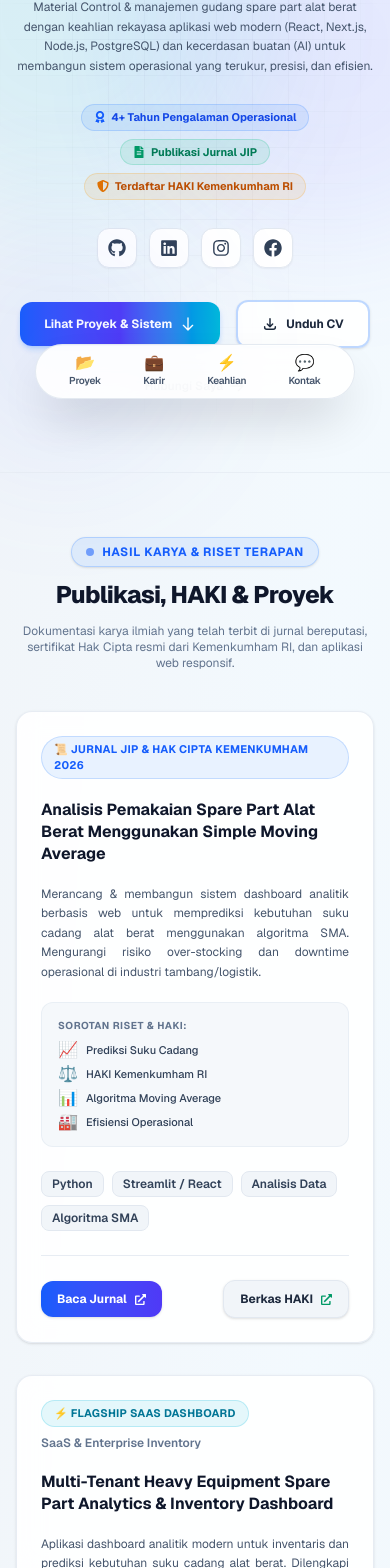
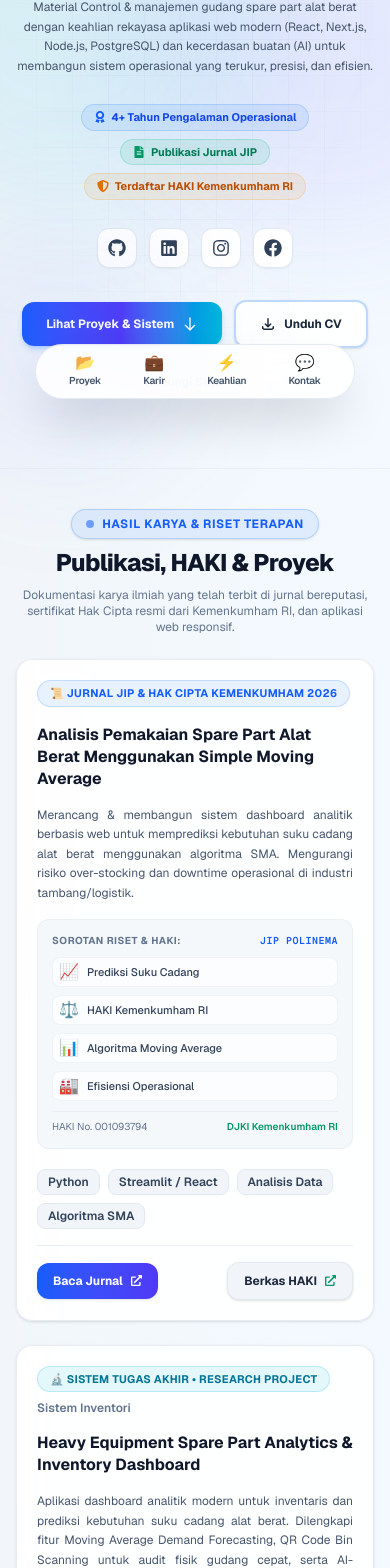
Before and after one commit to Teukuraja/online-cv, a Next.js app: page / in a window 390 px wide. Shown: the part 429-1997 px from the top of the page. Built offline with nearby package versions, Linux system fonts and the light colour scheme.

Commit message:
perubahan pada haki

```diff
--- a/components/ContactCard.tsx
+++ b/components/ContactCard.tsx
@@ -68,15 +68,15 @@ export default function ContactCard() {
         </p>
 
         {/* 2 Tombol Aksi Utama Berdampingan Simetris */}
-        <div className="flex flex-col sm:flex-row items-center justify-center gap-4 pt-2">
+        <div className="flex flex-wrap items-center justify-center gap-4 pt-2">
           {/* Tombol WhatsApp */}
           <a
             href="https://wa.me/6282350191117"
             target="_blank"
             rel="noopener noreferrer"
-            className="w-full sm:w-auto px-6 py-3.5 rounded-xl text-xs sm:text-sm font-bold text-white dark:text-slate-950 bg-emerald-600 hover:bg-emerald-500 dark:bg-emerald-400 dark:hover:bg-emerald-300 shadow-lg shadow-emerald-600/25 dark:shadow-emerald-400/25 hover:shadow-xl hover:shadow-emerald-600/40 dark:hover:shadow-emerald-400/40 hover:scale-105 active:scale-95 transition-all duration-300 flex items-center justify-center gap-2.5 cursor-pointer"
+            className="px-6 py-3.5 rounded-xl text-xs sm:text-sm font-bold text-white dark:text-slate-950 bg-emerald-600 hover:bg-emerald-500 dark:bg-emerald-400 dark:hover:bg-emerald-300 shadow-lg shadow-emerald-600/25 dark:shadow-emerald-400/25 hover:shadow-xl hover:shadow-emerald-600/40 dark:hover:shadow-emerald-400/40 hover:scale-105 active:scale-95 transition-all duration-300 flex items-center justify-center gap-2.5 cursor-pointer whitespace-nowrap shrink-0"
           >
-            <FaWhatsapp className="text-base" />
+            <FaWhatsapp className="text-base shrink-0" />
             <span>Kirim Pesan via WhatsApp</span>
           </a>
 
@@ -85,9 +85,9 @@ export default function ContactCard() {
             href="mailto:teuku1923@gmail.com"
             target="_blank"
             rel="noopener noreferrer"
-            className="w-full sm:w-auto px-6 py-3.5 rounded-xl text-xs sm:text-sm font-bold text-white dark:text-slate-950 bg-gradient-to-r from-blue-600 via-indigo-600 to-cyan-500 dark:from-cyan-400 dark:via-emerald-400 dark:to-teal-300 shadow-lg shadow-blue-500/25 dark:shadow-cyan-500/25 hover:shadow-xl hover:shadow-blue-500/40 dark:hover:shadow-cyan-400/40 hover:scale-105 active:scale-95 transition-all duration-300 flex items-center justify-center gap-2.5 cursor-pointer"
+            className="px-6 py-3.5 rounded-xl text-xs sm:text-sm font-bold text-white dark:text-slate-950 bg-gradient-to-r from-blue-600 via-indigo-600 to-cyan-500 dark:from-cyan-400 dark:via-emerald-400 dark:to-teal-300 shadow-lg shadow-blue-500/25 dark:shadow-cyan-500/25 hover:shadow-xl hover:shadow-blue-500/40 dark:hover:shadow-cyan-400/40 hover:scale-105 active:scale-95 transition-all duration-300 flex items-center justify-center gap-2.5 cursor-pointer whitespace-nowrap shrink-0"
           >
-            <FaEnvelope className="text-sm" />
+            <FaEnvelope className="text-sm shrink-0" />
             <span>Kirim Email Direct</span>
           </a>
         </div>
--- a/components/Hero.tsx
+++ b/components/Hero.tsx
@@ -126,19 +126,19 @@ export default function Hero() {
           </div>
 
           {/* Tombol Aksi Utama (Lihat Proyek & Unduh CV) */}
-          <div className="flex flex-wrap items-center justify-center lg:justify-start gap-4 pt-2 w-full sm:w-auto">
+          <div className="flex flex-wrap items-center justify-center lg:justify-start gap-3 sm:gap-4 pt-2">
 
             {/* Lihat Proyek */}
             <a
               href="#proyek"
               onClick={(e) => {
                 e.preventDefault();
-                scrollTo('#proyek', { duration: 1.8, offset: -80 });
+                scrollTo('#proyek', { duration: 1.0, offset: -60 });
               }}
-              className="px-6 py-3.5 rounded-xl text-xs sm:text-sm font-bold text-white dark:text-slate-950 bg-gradient-to-r from-blue-600 via-indigo-600 to-cyan-500 dark:from-cyan-400 dark:via-emerald-400 dark:to-teal-300 shadow-md shadow-blue-500/25 dark:shadow-cyan-500/25 hover:shadow-xl hover:shadow-blue-500/40 dark:hover:shadow-cyan-400/40 hover:scale-105 active:scale-95 transition-all duration-300 flex items-center gap-2 cursor-pointer"
+              className="px-6 py-3.5 rounded-xl text-xs sm:text-sm font-bold text-white dark:text-slate-950 bg-gradient-to-r from-blue-600 via-indigo-600 to-cyan-500 dark:from-cyan-400 dark:via-emerald-400 dark:to-teal-300 shadow-md shadow-blue-500/25 dark:shadow-cyan-500/25 hover:shadow-xl hover:shadow-blue-500/40 dark:hover:shadow-cyan-400/40 hover:scale-105 active:scale-95 transition-all duration-300 flex items-center justify-center gap-2 cursor-pointer whitespace-nowrap shrink-0"
             >
               <span>Lihat Proyek &amp; Sistem</span>
-              <svg className="w-4 h-4" fill="none" stroke="currentColor" viewBox="0 0 24 24" aria-hidden="true">
+              <svg className="w-4 h-4 shrink-0" fill="none" stroke="currentColor" viewBox="0 0 24 24" aria-hidden="true">
                 <path strokeLinecap="round" strokeLinejoin="round" strokeWidth={2} d="M19 14l-7 7m0 0l-7-7m7 7V3" />
               </svg>
             </a>
@@ -147,9 +147,9 @@ export default function Hero() {
             <a
               href="/CV-Teuku-Raja-Muda-Alfarizi.pdf"
               download="CV-Teuku-Raja-Muda-Alfarizi.pdf"
-              className="px-6 py-3.5 rounded-xl text-xs sm:text-sm font-bold text-slate-800 dark:text-slate-200 bg-white/90 dark:bg-slate-900/90 border-2 border-blue-500/30 dark:border-cyan-400/30 hover:border-blue-600 dark:hover:border-cyan-400 hover:text-blue-600 dark:hover:text-cyan-400 shadow-sm hover:shadow-lg hover:shadow-blue-500/15 dark:hover:shadow-cyan-500/20 hover:scale-105 active:scale-95 transition-all duration-300 flex items-center gap-2 cursor-pointer"
+              className="px-6 py-3.5 rounded-xl text-xs sm:text-sm font-bold text-slate-800 dark:text-slate-200 bg-white/90 dark:bg-slate-900/90 border-2 border-blue-500/30 dark:border-cyan-400/30 hover:border-blue-600 dark:hover:border-cyan-400 hover:text-blue-600 dark:hover:text-cyan-400 shadow-sm hover:shadow-lg hover:shadow-blue-500/15 dark:hover:shadow-cyan-500/20 hover:scale-105 active:scale-95 transition-all duration-300 flex items-center justify-center gap-2 cursor-pointer whitespace-nowrap shrink-0"
             >
-              <svg className="w-4 h-4" fill="none" stroke="currentColor" viewBox="0 0 24 24" aria-hidden="true">
+              <svg className="w-4 h-4 shrink-0" fill="none" stroke="currentColor" viewBox="0 0 24 24" aria-hidden="true">
                 <path strokeLinecap="round" strokeLinejoin="round" strokeWidth={2.2} d="M4 16v1a3 3 0 003 3h10a3 3 0 003-3v-1m-4-4l-4 4m0 0l-4-4m4 4V4" />
               </svg>
               <span>Unduh CV</span>
@@ -162,10 +162,10 @@ export default function Hero() {
                 e.preventDefault();
                 scrollTo('#kontak', { duration: 1.8, offset: -80 });
               }}
-              className="px-5 py-3.5 rounded-xl text-xs sm:text-sm font-semibold text-slate-600 dark:text-slate-300 hover:text-blue-600 dark:hover:text-cyan-400 hover:bg-slate-100 dark:hover:bg-slate-800/80 transition-all flex items-center gap-1.5 cursor-pointer"
+              className="px-5 py-3.5 rounded-xl text-xs sm:text-sm font-semibold text-slate-600 dark:text-slate-300 hover:text-blue-600 dark:hover:text-cyan-400 hover:bg-slate-100 dark:hover:bg-slate-800/80 transition-all flex items-center justify-center gap-1.5 cursor-pointer whitespace-nowrap shrink-0"
             >
               <span>Hubungi Saya</span>
-              <svg className="w-4 h-4" fill="none" stroke="currentColor" viewBox="0 0 24 24" aria-hidden="true">
+              <svg className="w-4 h-4 shrink-0" fill="none" stroke="currentColor" viewBox="0 0 24 24" aria-hidden="true">
                 <path strokeLinecap="round" strokeLinejoin="round" strokeWidth={2} d="M14 5l7 7m0 0l-7 7m7-7H3" />
               </svg>
             </a>
--- a/components/Navbar.tsx
+++ b/components/Navbar.tsx
@@ -26,9 +26,9 @@ export default function Navbar() {
   const handleNavClick = (e: React.MouseEvent<HTMLAnchorElement>, href: string) => {
     e.preventDefault();
     if (href === '#' || href === '#home') {
-      scrollTo(0, { duration: 1.8 });
+      scrollTo(0, { duration: 1.1 });
     } else if (href.startsWith('#')) {
-      scrollTo(href, { duration: 1.8, offset: -80 });
+      scrollTo(href, { duration: 1.1, offset: -60 });
     }
   };
 
@@ -42,7 +42,7 @@ export default function Navbar() {
           ? 'bg-white/80 dark:bg-slate-900/80 backdrop-blur-md border-b border-slate-200/80 dark:border-white/10 shadow-sm shadow-slate-900/5 dark:shadow-black/20'
           : 'bg-transparent border-b border-transparent'
       }`}>
-        <div className="max-w-5xl w-full mx-auto px-6 py-3 flex items-center justify-between">
+        <div className="max-w-5xl w-full mx-auto px-4 sm:px-6 lg:px-8 py-3 flex items-center justify-between">
           {/* Kiri: Inisial Logo Profil & Branding Nama Lengkap */}
           <a
             href="#"
@@ -127,23 +127,23 @@ export default function Navbar() {
         <a
           href="#"
           onClick={(e) => handleNavClick(e, '#')}
-          className="flex items-center gap-2"
+          className="flex items-center gap-2 min-w-0"
         >
           <div className="w-7 h-7 rounded-full bg-gradient-to-tr from-blue-600 to-cyan-500 dark:from-cyan-400 dark:to-emerald-400 flex items-center justify-center text-white dark:text-slate-950 font-black text-[11px] shadow-sm shrink-0">
             TR
           </div>
-          <div className="flex flex-col text-left">
-            <span className="text-xs font-bold tracking-tight bg-gradient-to-r from-slate-900 to-blue-600 dark:from-white dark:to-cyan-400 bg-clip-text text-transparent leading-tight">
+          <div className="flex flex-col text-left min-w-0">
+            <span className="text-xs font-bold tracking-tight bg-gradient-to-r from-slate-900 to-blue-600 dark:from-white dark:to-cyan-400 bg-clip-text text-transparent leading-tight truncate">
               Teuku Raja
             </span>
-            <span className="text-[9px] font-semibold text-blue-600 dark:text-cyan-400 font-mono tracking-wide">
+            <span className="text-[9px] font-semibold text-blue-600 dark:text-cyan-400 font-mono tracking-wide truncate">
               S1 Informatika
             </span>
           </div>
         </a>
 
         {/* Action Buttons: Tema & Unduh CV */}
-        <div className="flex items-center gap-1.5">
+        <div className="flex items-center gap-1.5 shrink-0">
           <button
             type="button"
             onClick={toggleTheme}
--- a/components/ProjectsGrid.tsx
+++ b/components/ProjectsGrid.tsx
@@ -12,18 +12,18 @@ export default function ProjectsGrid() {
   return (
     <section
       id="proyek"
-      className="relative z-10 max-w-5xl mx-auto px-4 sm:px-6 py-16 sm:py-20 border-t border-slate-200/60 dark:border-white/10"
+      className="relative z-10 max-w-5xl mx-auto px-4 sm:px-6 py-10 sm:py-14 border-t border-slate-200/60 dark:border-white/10"
       aria-label="Publikasi Jurnal, HAKI dan Proyek Unggulan"
     >
       <div id="publikasi" className="-mt-16 pt-16" />
 
       {/* Header Bagian */}
-      <div className="space-y-3 mb-10 text-center sm:text-left">
+      <div className="space-y-2 mb-6 sm:mb-8 text-center sm:text-left">
         <div className="inline-flex items-center gap-2 px-3.5 py-1.5 rounded-full bg-blue-500/10 dark:bg-cyan-500/10 border border-blue-500/25 dark:border-cyan-500/30 text-blue-600 dark:text-cyan-400 font-bold text-xs uppercase tracking-wider shadow-sm">
           <span className="w-2 h-2 rounded-full bg-blue-600 dark:bg-cyan-400 animate-pulse" />
           <span>Hasil Karya &amp; Riset Terapan</span>
         </div>
-        <h2 className="text-2xl sm:text-4xl font-extrabold tracking-tight text-slate-900 dark:text-white">
+        <h2 className="text-2xl sm:text-3xl md:text-4xl font-extrabold tracking-tight text-slate-900 dark:text-white">
           Publikasi, HAKI &amp; Proyek
         </h2>
         <p className="text-slate-500 dark:text-slate-400 text-xs sm:text-sm max-w-2xl">
@@ -32,7 +32,7 @@ export default function ProjectsGrid() {
       </div>
 
       {/* Grid 2 Kolom Presisi, Simetris dengan Animasi Anti-Gravity */}
-      <div className="grid grid-cols-1 md:grid-cols-2 gap-8 items-stretch">
+      <div className="grid grid-cols-1 md:grid-cols-2 gap-6 items-stretch">
 
         {/* KARTU 1: PUBLIKASI JURNAL & HAKI (Dua Tombol Sejajar Ujung ke Ujung) */}
         <motion.div
@@ -44,10 +44,10 @@ export default function ProjectsGrid() {
             y: -6,
             transition: { duration: 0.2, ease: 'easeOut' },
           }}
-          className="relative overflow-hidden h-full flex flex-col justify-between rounded-2xl p-6 sm:p-7 bg-white/90 dark:bg-slate-900/90 border border-slate-200/80 dark:border-white/10 shadow-sm hover:border-cyan-400/50 dark:hover:border-cyan-400/60 hover:shadow-xl hover:shadow-cyan-500/8 backdrop-blur-md transition-colors duration-300 group"
+          className="relative overflow-hidden h-full flex flex-col justify-between rounded-2xl sm:rounded-3xl p-5 sm:p-6 bg-white/90 dark:bg-slate-900/90 border border-slate-200/80 dark:border-white/10 shadow-sm hover:border-cyan-400/50 dark:hover:border-cyan-400/60 hover:shadow-xl hover:shadow-cyan-500/8 backdrop-blur-md transition-colors duration-300 group"
         >
           <div className="absolute top-0 inset-x-0 h-0.5 bg-gradient-to-r from-blue-600 via-indigo-500 to-cyan-400 dark:from-cyan-400 dark:via-sky-400 dark:to-teal-300 opacity-0 group-hover:opacity-100 transition-opacity duration-300" />
-          <div className="space-y-5">
+          <div className="space-y-4">
             {/* Header Tag */}
             <div className="flex flex-wrap items-center justify-between gap-2 min-h-[28px]">
               <span className="px-3 py-1 rounded-full bg-blue-500/10 dark:bg-cyan-500/15 border border-blue-500/20 dark:border-cyan-500/30 text-blue-600 dark:text-cyan-400 text-[11px] font-bold tracking-wide uppercase">
@@ -67,17 +67,22 @@ export default function ProjectsGrid() {
 
             {/* Blok Sorotan Riset & HAKI */}
             {journalProject.highlights && (
-              <div className="bg-slate-100/70 dark:bg-slate-800/40 p-4 rounded-xl border border-slate-200/60 dark:border-white/5 space-y-2.5 text-xs">
-                <div className="text-[10px] font-bold text-slate-500 dark:text-slate-400 uppercase tracking-wider">
-                  {journalProject.highlightsTitle || 'Sorotan Riset & HAKI:'}
+              <div className="bg-slate-100/70 dark:bg-slate-800/40 p-3.5 rounded-xl border border-slate-200/60 dark:border-white/5 space-y-2.5 text-xs">
+                <div className="flex items-center justify-between text-[10px] font-bold text-slate-500 dark:text-slate-400 uppercase tracking-wider">
+                  <span>{journalProject.highlightsTitle || 'Sorotan Riset & HAKI:'}</span>
+                  <span className="text-blue-600 dark:text-cyan-400 font-mono font-semibold">JIP Polinema</span>
                 </div>
                 <div className="grid grid-cols-1 sm:grid-cols-2 gap-2 text-slate-700 dark:text-slate-300 font-medium text-[11px]">
                   {journalProject.highlights.map((item) => (
-                    <span key={item.label} className="flex items-center gap-2">
-                      <span className="text-base leading-none">{item.icon}</span>
-                      <span>{item.label}</span>
-                    </span>
+                    <div key={item.label} className="flex items-center gap-2 p-1.5 rounded-lg bg-white/70 dark:bg-slate-900/60 border border-slate-200/50 dark:border-white/5">
+                      <span className="text-base leading-none shrink-0">{item.icon}</span>
+                      <span className="truncate">{item.label}</span>
+                    </div>
                   ))}
+                </div>
+                <div className="pt-2 border-t border-slate-200/60 dark:border-white/5 flex items-center justify-between text-[10px] text-slate-500 dark:text-slate-400">
+                  <span>HAKI No. 001093794</span>
+                  <span className="text-emerald-600 dark:text-emerald-400 font-semibold">DJKI Kemenkumham RI</span>
                 </div>
               </div>
             )}
@@ -96,13 +101,13 @@ export default function ProjectsGrid() {
           </div>
 
           {/* Footer Kartu 1: Tombol Baca Jurnal & Berkas HAKI (Ujung ke Ujung / Justify-Between) */}
-          <div className="pt-6 mt-6 border-t border-slate-200/80 dark:border-white/10 flex items-center justify-between gap-3">
+          <div className="pt-4 mt-4 border-t border-slate-200/80 dark:border-white/10 flex items-center justify-between gap-3">
             {/* Tombol Primary: Baca Jurnal */}
             <a
               href={journalProject.primaryAction.url}
               target="_blank"
               rel="noopener noreferrer"
-              className="px-4 py-2.5 rounded-xl text-xs font-bold text-white dark:text-slate-950 bg-gradient-to-r from-blue-600 to-indigo-600 dark:from-cyan-400 dark:to-emerald-400 shadow-sm hover:shadow-md hover:scale-105 active:scale-95 transition-all flex items-center justify-center gap-2 cursor-pointer"
+              className="px-4 py-2.5 rounded-xl text-xs font-bold text-white dark:text-slate-950 bg-gradient-to-r from-blue-600 to-indigo-600 dark:from-cyan-400 dark:to-emerald-400 shadow-sm hover:shadow-md hover:scale-105 active:scale-95 transition-all flex items-center justify-center gap-2 cursor-pointer whitespace-nowrap"
             >
               <span>{journalProject.primaryAction.label}</span>
               <FaExternalLinkAlt className="text-[11px]" />
@@ -114,7 +119,7 @@ export default function ProjectsGrid() {
                 href={journalProject.secondaryAction.url}
                 target="_blank"
                 rel="noopener noreferrer"
-                className="px-4 py-2.5 rounded-xl text-xs font-bold text-slate-800 dark:text-white bg-slate-100 dark:bg-slate-800/80 border border-slate-200 dark:border-slate-700 hover:bg-slate-200 dark:hover:bg-slate-700 shadow-sm hover:shadow-md hover:scale-105 active:scale-95 transition-all flex items-center justify-center gap-2 cursor-pointer"
+                className="px-4 py-2.5 rounded-xl text-xs font-bold text-slate-800 dark:text-white bg-slate-100 dark:bg-slate-800/80 border border-slate-200 dark:border-slate-700 hover:bg-slate-200 dark:hover:bg-slate-700 shadow-sm hover:shadow-md hover:scale-105 active:scale-95 transition-all flex items-center justify-center gap-2 cursor-pointer whitespace-nowrap"
               >
                 <span>{journalProject.secondaryAction.label}</span>
                 <FaExternalLinkAlt className="text-[11px] text-emerald-600 dark:text-emerald-400" />
@@ -133,10 +138,10 @@ export default function ProjectsGrid() {
             y: -6,
             transition: { duration: 0.2, ease: 'easeOut' },
           }}
-          className="relative overflow-hidden h-full flex flex-col justify-between rounded-2xl p-6 sm:p-7 bg-white/90 dark:bg-slate-900/90 border border-slate-200/80 dark:border-white/10 shadow-sm hover:border-emerald-400/50 dark:hover:border-emerald-400/60 hover:shadow-xl hover:shadow-emerald-500/8 backdrop-blur-md transition-colors duration-300 group"
+          className="relative overflow-hidden h-full flex flex-col justify-between rounded-2xl sm:rounded-3xl p-5 sm:p-6 bg-white/90 dark:bg-slate-900/90 border border-slate-200/80 dark:border-white/10 shadow-sm hover:border-emerald-400/50 dark:hover:border-emerald-400/60 hover:shadow-xl hover:shadow-emerald-500/8 backdrop-blur-md transition-colors duration-300 group"
         >
           <div className="absolute top-0 inset-x-0 h-0.5 bg-gradient-to-r from-cyan-500 via-teal-400 to-emerald-400 dark:from-emerald-400 dark:via-teal-300 dark:to-cyan-300 opacity-0 group-hover:opacity-100 transition-opacity duration-300" />
-          <div className="space-y-5">
+          <div className="space-y-4">
             {/* Header Tag */}
             <div className="flex flex-wrap items-center justify-between gap-2 min-h-[28px]">
               <span className="px-3 py-1 rounded-full bg-cyan-500/10 dark:bg-emerald-500/15 border border-cyan-500/20 dark:border-emerald-500/30 text-cyan-700 dark:text-emerald-400 text-[11px] font-bold tracking-wide uppercase">
@@ -159,7 +164,7 @@ export default function ProjectsGrid() {
 
             {/* App Window Frame Preview Gambar */}
             {webProject.image && (
-              <div className="rounded-xl border border-slate-200 dark:border-white/10 shadow-sm overflow-hidden my-3 relative group/img bg-slate-900">
+              <div className="rounded-xl border border-slate-200 dark:border-white/10 shadow-sm overflow-hidden my-2.5 relative group/img bg-slate-900">
                 <div className="flex items-center px-3 py-1.5 bg-slate-800/80 border-b border-slate-700/30">
                   <span className="w-2 h-2 bg-red-500 rounded-full mr-1.5" />
                   <span className="w-2 h-2 bg-yellow-500 rounded-full mr-1.5" />
@@ -167,10 +172,10 @@ export default function ProjectsGrid() {
                 </div>
                 <Image
                   src={webProject.image}
-                  alt={webProject.imageAlt || 'Preview Aplikasi Web Responsif'}
+                  alt={webProject.imageAlt || 'Preview Dashboard Analitik Spare Part Alat Berat'}
                   width={600}
                   height={320}
-                  className="w-full h-44 object-cover object-top group-hover/img:scale-105 transition-transform duration-500 ease-out"
+                  className="w-full h-32 sm:h-36 object-cover object-top group-hover/img:scale-105 transition-transform duration-500 ease-out"
                 />
               </div>
             )}
@@ -189,9 +194,9 @@ export default function ProjectsGrid() {
           </div>
 
           {/* Tombol Aksi */}
-          <div className="pt-6 mt-6 border-t border-slate-200/80 dark:border-white/10 flex items-center justify-between gap-3">
-            <span className="text-xs font-medium text-slate-500 dark:text-slate-400 truncate">
-              {webProject.footerSub || 'Frontend & Backend Integration'}
+          <div className="pt-4 mt-4 border-t border-slate-200/80 dark:border-white/10 flex items-center justify-between gap-3">
+            <span className="text-[11px] font-medium text-slate-500 dark:text-slate-400 truncate max-w-[240px] sm:max-w-none">
+              {webProject.footerSub || 'Tugas Akhir S1 Informatika • Universitas Siber Asia'}
             </span>
             <a
               href={webProject.primaryAction.url}
--- a/components/TechStack.tsx
+++ b/components/TechStack.tsx
@@ -336,7 +336,6 @@ export default function TechStack() {
                   'Instalasi Windows OS',
                   'Driver Setup',
                   'Troubleshooting Overheat & Slowdown',
-                  'Perawatan Perangkat Kantor',
                 ].map((skill) => (
                   <span
                     key={skill}
--- a/data/projects.ts
+++ b/data/projects.ts
@@ -54,17 +54,17 @@ export const PROJECTS_DATA: ProjectItem[] = [
     },
   },
   {
-    id: 'saas-sparepart-dashboard',
-    badge: '⚡ Flagship SaaS Dashboard',
+    id: 'dashboard-inventori-alat-berat',
+    badge: '🔬 SISTEM TUGAS AKHIR • RESEARCH PROJECT',
     badgeType: 'web',
-    title: 'Multi-Tenant Heavy Equipment Spare Part Analytics & Inventory Dashboard',
+    title: 'Heavy Equipment Spare Part Analytics & Inventory Dashboard',
     description:
       'Aplikasi dashboard analitik modern untuk inventaris dan prediksi kebutuhan suku cadang alat berat. Dilengkapi fitur Moving Average Demand Forecasting, QR Code Bin Scanning untuk audit fisik gudang cepat, serta AI-assisted Data Deduplication guna standardisasi katalog part number.',
-    subtitleRight: 'SaaS & Enterprise Inventory',
+    subtitleRight: 'Sistem Inventori',
     image: '/Gambar-layar-aplikasi.png',
     imageAlt: 'Preview Dashboard Analitik Spare Part Alat Berat',
     techStack: ['React.js', 'Next.js', 'Tailwind CSS', 'TypeScript', 'Moving Average AI', 'Node.js'],
-    footerSub: 'SaaS Inventory & Analytics',
+    footerSub: 'Tugas Akhir S1 Informatika • Universitas Siber Asia',
     primaryAction: {
       label: 'Repositori GitHub',
       url: 'https://github.com/Teukuraja/Dashboard_Analitik_MA',
```
